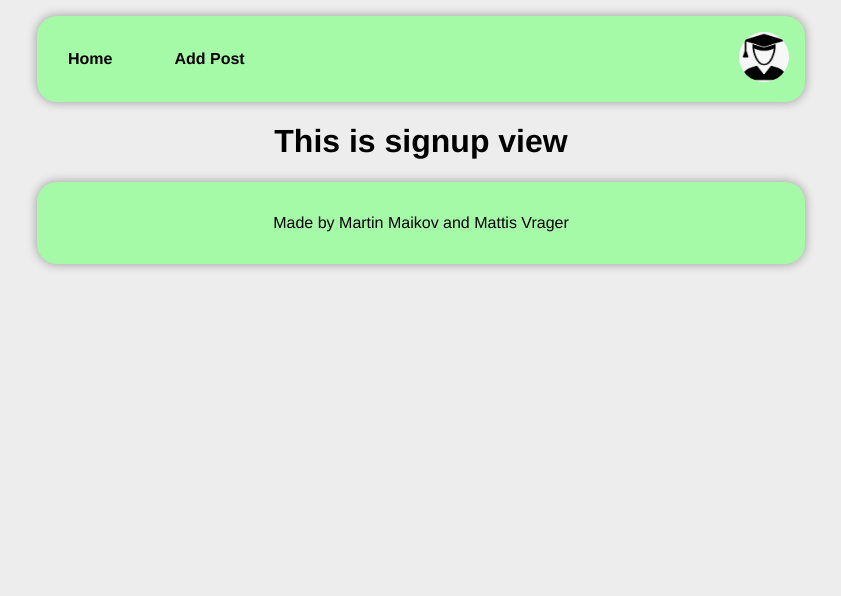
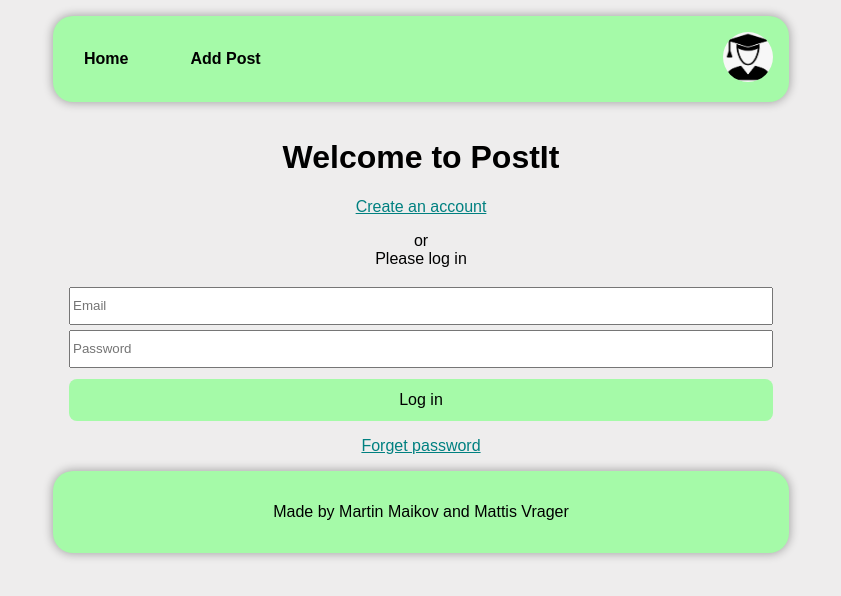
Before and after one commit to mattis1234567/WADhomework, a Vue app in the folder vue-wad/: page /#/signup in a window 1280 px wide. Shown: the top 596 px of the page, without its empty margins (219-1060 px from the left). Built offline with nearby package versions, Linux system fonts and the light colour scheme.

Commit message:
Added the main body to add post and login pages

```diff
--- a/vue-wad/src/views/AddPostView.vue
+++ b/vue-wad/src/views/AddPostView.vue
@@ -1,8 +1,13 @@
 <template>
     <Header></Header>
-    <div>
-        <h1>This is add post view</h1>
-    </div>
+    <main>
+        <form action="index.html">
+            <textarea name="" id="fpostbody" required placeholder="What do you want to write about?"></textarea> <br>
+            <label for="fselectedfile" class="file-link">Attach an image</label>
+            <input type="file" name="fselectedfile" id="fselectedfile" accept="image/png, image/jpeg" class="file-input"><br>
+            <input type="submit" value="Create post" id="fsubmit">
+        </form>
+    </main>
     <Footer></Footer>
 </template>
 <script>
@@ -17,3 +22,47 @@ export default {
     }
 }
 </script>
+<style>
+* {
+	font-family: sans-serif;
+	box-sizing: border-box;
+}
+body {
+	text-align: center;
+	background-color: #eeeded;
+	max-width: min(100%, clamp(600px, 60vw, 1200px));
+	margin: 0 auto;
+	padding: 1em;
+}
+
+main {
+	margin: 0 auto;
+	padding: 1em;
+}
+form {
+	width: 100%;
+	padding: 1em;
+	margin: 0em;
+	background-color: var(--background-color);
+	border-radius: 10px;
+}
+
+form textarea {
+    width: 100%;
+    height: 25vh;
+    padding: 1em;
+    resize: none;
+}
+
+.file-input {
+	display: none;
+}
+
+.file-link {
+	display: inline-block;
+	margin: 1em 0;
+	color: teal;
+	text-decoration: underline;
+	cursor: pointer;
+}
+</style>
--- a/vue-wad/src/views/SignUpView.vue
+++ b/vue-wad/src/views/SignUpView.vue
@@ -1,8 +1,20 @@
 <template>
     <Header></Header>
-    <div>
-        <h1>This is signup view</h1>
-    </div>
+    <main>
+        <form action="index.html">
+            <div class="form-title">
+                <h1>Welcome to PostIt</h1>
+                <a href="">Create an account</a>
+                <p>or<br>Please log in</p>
+            </div>
+            <input type="email" name="email" id="femail" placeholder="Email" required> <br>
+            <input type="password" name="password" id="fpass" placeholder="Password" required> <br>
+            <input type="submit" value="Log in"> <br>
+            <div class="form-forgot-password">
+                <a href="">Forget password</a>
+            </div>
+        </form>
+    </main>
     <Footer></Footer>
 </template>
 <script>
@@ -17,3 +29,53 @@ export default {
     }
 }
 </script>
+<style>
+* {
+	font-family: sans-serif;
+	box-sizing: border-box;
+}
+body {
+	text-align: center;
+	background-color: #eeeded;
+	max-width: min(100%, clamp(600px, 60vw, 1200px));
+	margin: 0 auto;
+	padding: 1em;
+}
+
+main {
+	margin: 0 auto;
+	padding: 1em;
+}
+form input[type="submit"], form input[type="file"] {
+	margin-top: 0em;
+}
+
+form input[type="email"], form input[type="password"] {
+	margin: 0.2em 0;
+	width: 100%;
+	line-height: 32px;
+}
+
+form input[type="submit"] {
+	margin-top: 0.5em;
+    background-color: var(--primary-color);
+	width: 100%;
+	padding: 0.75em;
+	font-size: 1rem;
+	border: none;
+	border-radius: 8px;
+	transition: background-color 0.2s linear;
+}
+
+form input[type="submit"]:hover {
+	background-color: var(--primary-color-hover);
+}
+
+form a {
+	color: teal;
+}
+
+.form-forgot-password {
+	margin-top: 1em;
+}
+</style>
```
